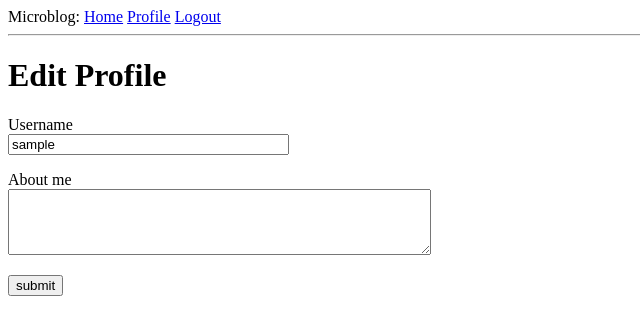
After one commit to w8833531/my_microblog, a Flask app: page /edit_profile in a window 1280 px wide. The commit adds this page. Shown: the top 335 px of the page, without its empty margins (0-640 px from the left). Run offline with Flask 2, Linux system fonts and the light colour scheme; the visitor is signed in with stand-in values (Sample User, id 1); data comes from the database, SQL or seed files in the repository.

Commit message:
add user profile function add edit user profile function 1. add about_me and last_seen fields in User model in models.py 2. add EditProfileForm in forms.py 3. add /edit_profile and /user/<username> route function in routes.py 4. add edit_profile.html template 5. add user.html template

```diff
--- a/app/forms.py
+++ b/app/forms.py
@@ -6,8 +6,8 @@
 # @Link   :
 # @Date   : 7/24/2018, 2:16:38 PM
 from flask_wtf import FlaskForm
-from wtforms import StringField, PasswordField, BooleanField, SubmitField
-from wtforms.validators import ValidationError, Email, EqualTo, DataRequired
+from wtforms import StringField, PasswordField, BooleanField, SubmitField, TextAreaField
+from wtforms.validators import ValidationError, Email, EqualTo, DataRequired, Length
 from app.models import User
 
 class LoginForm(FlaskForm):
@@ -34,3 +34,9 @@ class RegistrationForm(FlaskForm):
         user = User.query.filter_by(email=email.data).first()
         if user is not None:
             raise ValidationError('Please use a different email address.')
+
+
+class EditProfileForm(FlaskForm):
+    username = StringField('Username', validators=[DataRequired()])
+    about_me = TextAreaField('About me', validators=[Length(min=0, max=140)])
+    submit = SubmitField('submit')
--- a/app/models.py
+++ b/app/models.py
@@ -6,6 +6,7 @@
 # @Link   :
 # @Date   : 7/26/2018, 3:40:05 PM
 from datetime import datetime
+from hashlib import md5
 from werkzeug.security import generate_password_hash, check_password_hash
 from flask_login import UserMixin
 
@@ -19,12 +20,18 @@ class User(UserMixin, db.Model):
     email = db.Column(db.String(120), index=True, unique=True)
     password_hash = db.Column(db.String(128))
     posts = db.relationship('Post', backref='author', lazy='dynamic')
+    about_me = db.Column(db.String(140))
+    last_seen = db.Column(db.DateTime, default=datetime.utcnow)
 
     def set_password(self, password):
         self.password_hash = generate_password_hash(password)
 
     def check_password(self, password):
         return check_password_hash(self.password_hash, password)
+
+    def avatar(self, size):
+        digest = md5(self.email.lower().encode('utf-8')).hexdigest()
+        return 'https://www.gravatar.com/avatar/{}?d=identicon&s={}'.format(digest, size)
 
     def __repr__(self):
         return '<User {}>'.format(self.username)
--- a/app/routes.py
+++ b/app/routes.py
@@ -5,13 +5,13 @@
 # @Author : 吴鹰 (wuying)
 # @Link   :
 # @Date   : 7/19/2018, 2:31:18 PM
+from datetime import datetime
 from flask import render_template, redirect, flash, url_for, request
 from flask_login import current_user, login_user, login_required, logout_user
 from werkzeug.urls import url_parse
 from app import app, db
 from app.models import User
-from app.forms import LoginForm, RegistrationForm
-
+from app.forms import LoginForm, RegistrationForm, EditProfileForm
 @app.route('/')
 @app.route('/index')
 @login_required
@@ -62,7 +62,40 @@ def register():
     return render_template('register.html', title='Register', form=form)
 
 
+@app.route('/user/<username>')
+@login_required
+def user(username):
+    user = User.query.filter_by(username=username).first_or_404()
+    posts = [
+        {'author': user, 'body': 'Test post #1'},
+        {'author': user, 'body': 'Test post #2'}
+    ]
+    return render_template('user.html', user=user, posts=posts)
+
+@app.route('/edit_profile', methods=['GET', 'POST'])
+@login_required
+def edit_profile():
+    form = EditProfileForm()
+    if form.validate_on_submit():
+        current_user.username = form.username.data
+        current_user.about_me = form.about_me.data
+        db.session.commit()
+        flash('Your changes have been saved')
+        return redirect(url_for('edit_profile'))
+    elif request.method == 'GET':
+        form.username.data = current_user.username
+        form.about_me.data = current_user.about_me
+    return render_template('edit_profile.html', titie='Edit Profile', form=form)
+
+
 @app.route('/logout')
 def logout():
     logout_user()
     return redirect(url_for('index'))
+
+
+@app.before_request
+def before_request():
+    if current_user.is_authenticated:
+        current_user.last_seen = datetime.utcnow()
+        db.session.commit()
--- a/app/templates/base.html
+++ b/app/templates/base.html
@@ -20,6 +20,7 @@
         {% if current_user.is_anonymous %}
             <a href="{{ url_for('login') }}">Login</a>
         {% else %}
+            <a href="{{ url_for('user', username=current_user.username) }}">Profile</a>
             <a href="{{ url_for('logout') }}">Logout</a>
         {% endif %}
     </div>
--- /dev/null
+++ b/app/templates/edit_profile.html
@@ -0,0 +1,31 @@
+<!DOCTYPE html>
+<!--
+@File   : edit_profile.html
+@Author : 吴鹰 ({__email})
+@Link   :
+@Date   : 7/30/2018, 10:55:30 AM
+-->
+
+{% extends "base.html" %}
+
+{% block content %}
+    <h1>Edit Profile</h1>
+    <form action="" method="post">
+        {{ form.hidden_tag()}}
+        <p>
+            {{ form.username.label }}<br>
+            {{ form.username(size=32) }}<br>
+            {% for error in form.username.errors  %}
+                <span style="color: red;">[{{ error }}]</span>
+            {% endfor %}
+        </p>
+        <p>
+            {{ form.about_me.label }}<br>
+            {{ form.about_me(cols=50, rows=4) }}<br>
+            {% for error in form.about_me.errors %}
+                <span style="color: red;">[{{ error }}]</span>
+            {% endfor %}
+        </p>
+        <p>{{ form.submit() }}</p>
+    </form>
+{% endblock content %}
```
Also changed, not shown: app/templates/_post.html (added, +13 -0 lines), app/templates/user.html (added, +27 -0 lines), migrations/versions/f5c838f7f66f_new_fields_about_me_last_seen_add_in_.py (added, +30 -0 lines).
